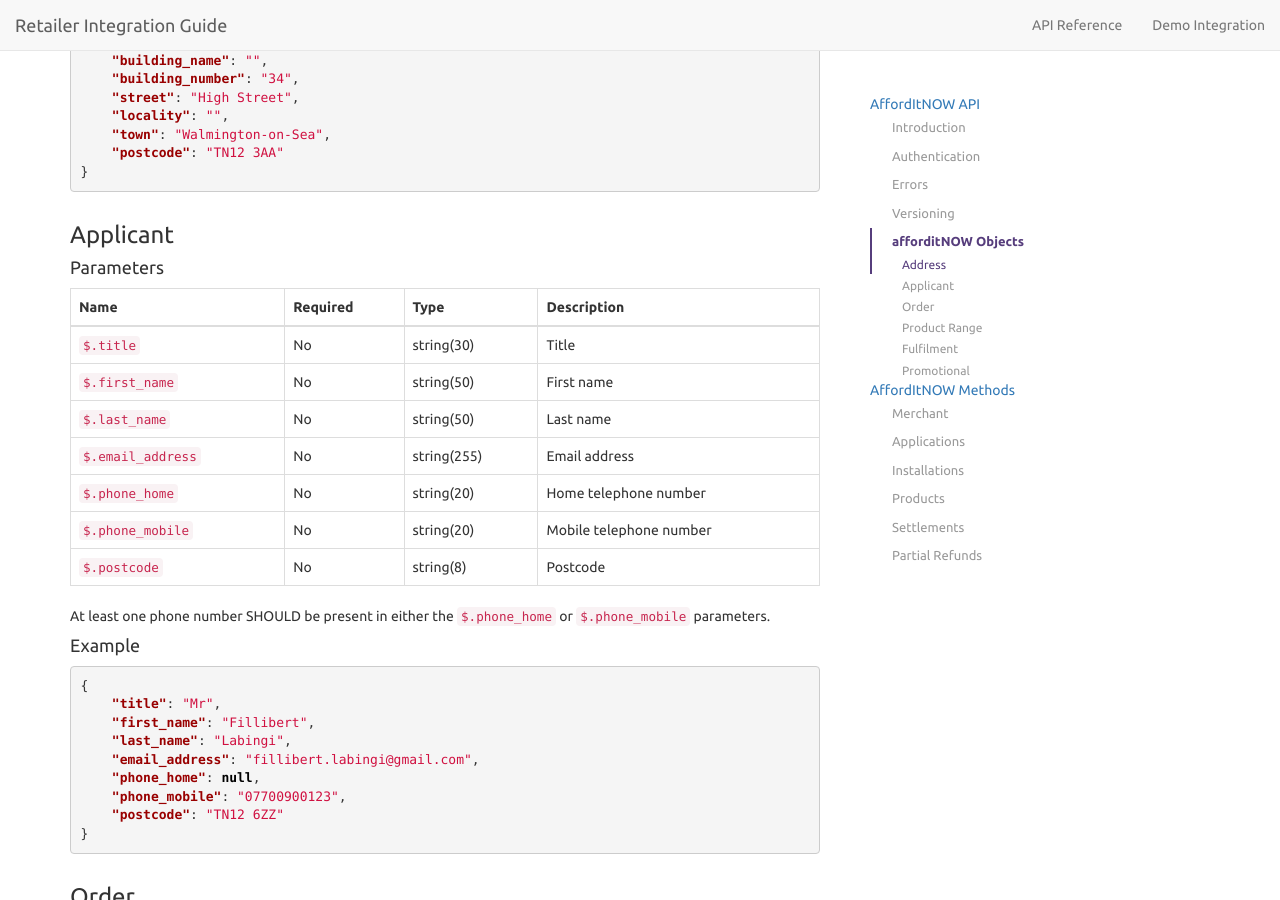
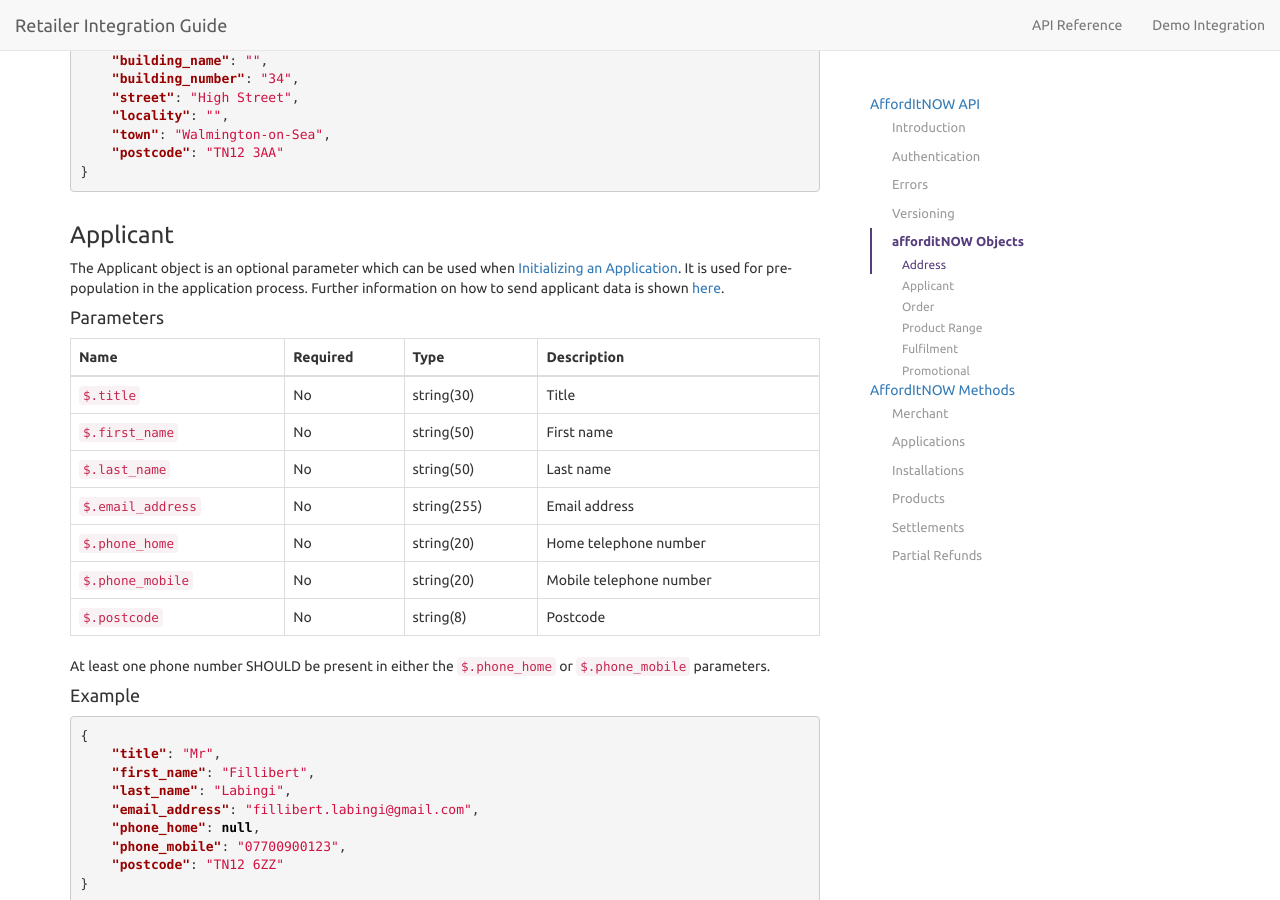
Before and after one commit to PayBreak/retailer-integration-guide, a Jekyll site: the page built from api/index.md, in a window 1280 px wide and 900 px high, scrolled down 3206 px. Built offline with Jekyll 4.4.1, drawn with Linux system fonts in a browser that asks for light colours; nearby versions of some CDN libraries; Markdown is read by kramdown in place of the engine named in the settings.

Commit message:
Pre population

````diff
--- a/_includes/v4/objects.md
+++ b/_includes/v4/objects.md
@@ -32,6 +32,9 @@ Name | Required | Type | Description
 ```
 
 ### Applicant
+The Applicant object is an optional parameter which can be used when
+[Initializing an Application](#initialize-an-application). It is used for pre-population
+in the application process. Further information on how to send applicant data is shown [here](#initialize-an-application).
 
 #### Parameters
 
````
